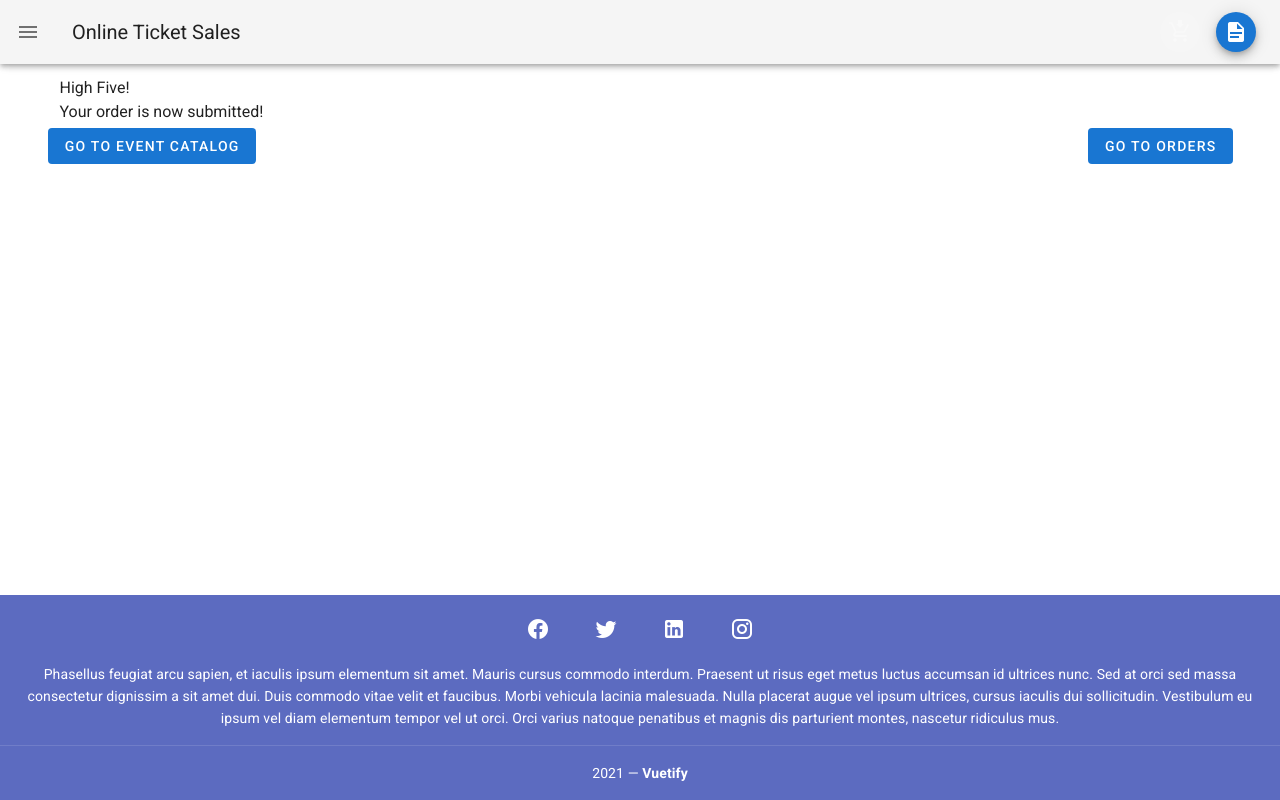
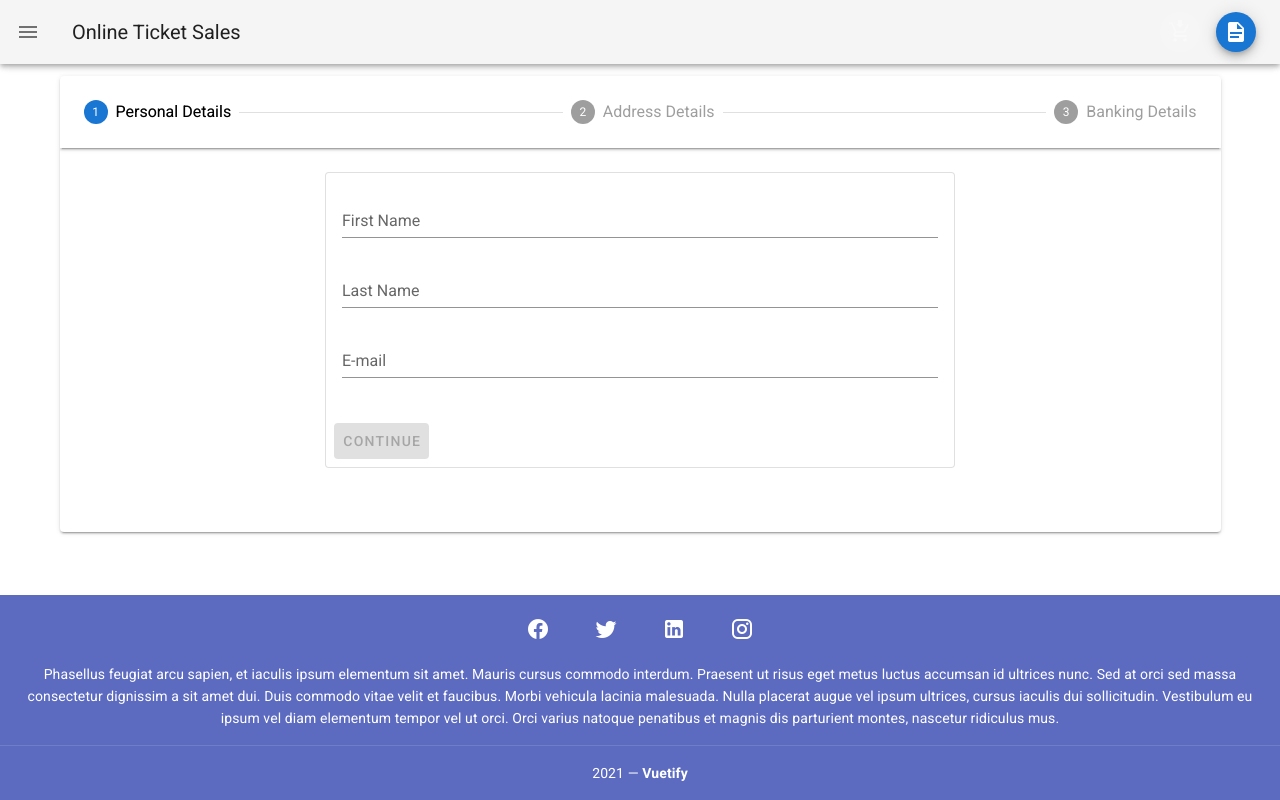
Before and after one commit to lwandilemfundisi/ticket-sales, a Vue app: page /#/checkout in a window 1280 px wide. Before the commit this address led to /#/checkoutComplete. Built offline with nearby package versions, Linux system fonts and the light colour scheme; what vuejs-logger would draw is missing.

Commit message:
save progess

```diff
--- a/src/components/Checkout.vue
+++ b/src/components/Checkout.vue
@@ -217,7 +217,7 @@
                 <v-btn
                   type="submit"
                   color="primary"
-                  @click="e1 = 1"
+                  @click="submitOrder"
                   :disabled="invalid"
                 >
                   Continue
@@ -228,6 +228,12 @@
         </v-stepper-content>
       </v-stepper-items>
     </v-stepper>
+    <v-overlay :value="isLoading">
+      <v-progress-circular
+        indeterminate
+        size="64"
+      ></v-progress-circular>
+    </v-overlay>
   </v-container>
 </template>
 
@@ -281,9 +287,14 @@ export default {
     cardName: "",
     cardExpiration: "",
     cvvCode: "",
-    e1: 1,
+    e1: 1
   }),
 
+  computed: {
+    isLoading() {
+      return this.$store.getters.isBusyCheckingOut;
+    },
+  },
   methods: {
     validatePersonalDetails() {
       this.$refs.observePersonalDetails.validate();
```
